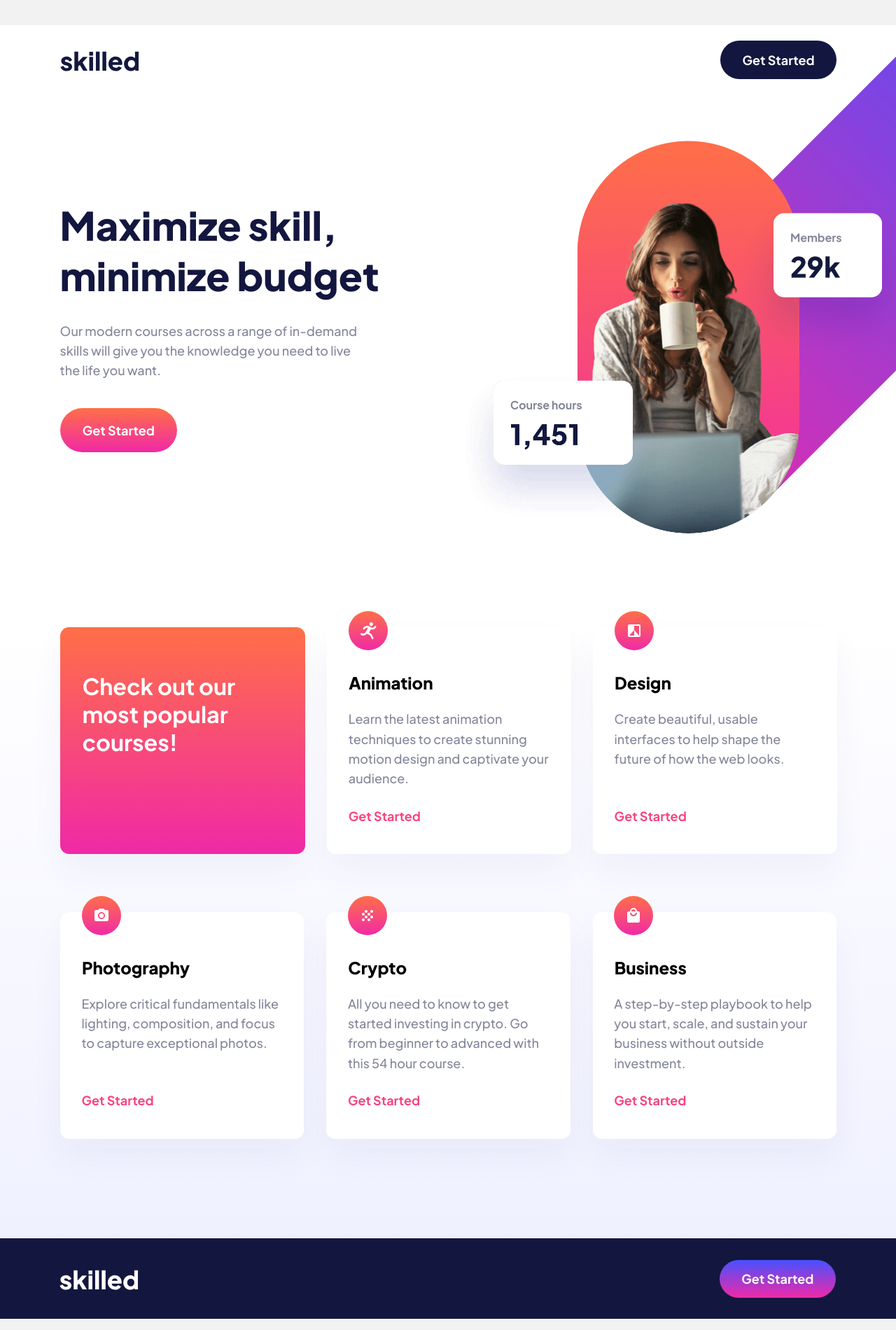
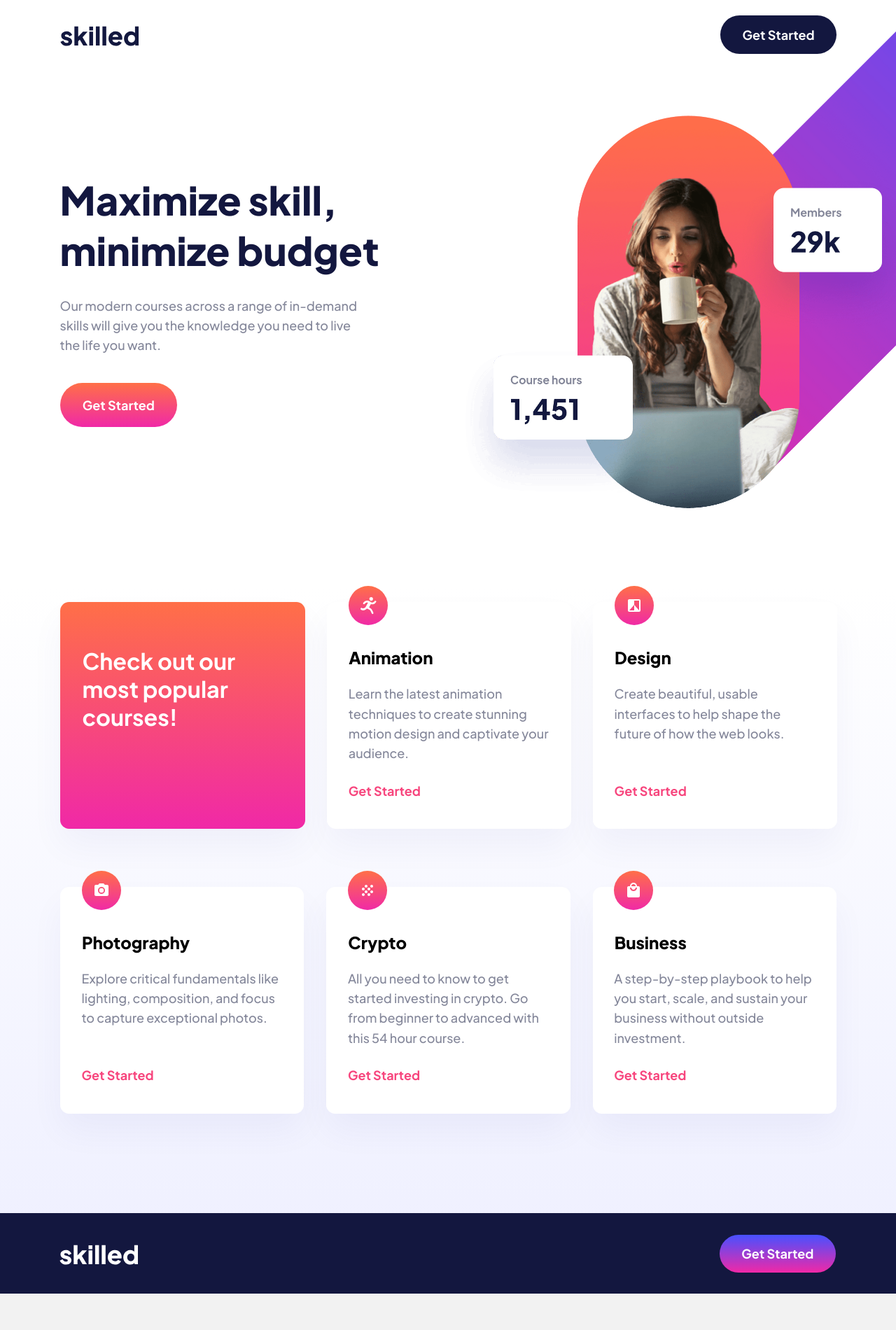
Before and after one commit to crispane/FrontendMentor, a plain HTML site: page skilled-elearning-landing-page/skilled-elearning-landing-page/starter-code/index.html in a window 1280 px wide. Shown: the top 1900 px of the page at 70% size. After the commit the page ends 1848 px from the top, so only its background shows below. Drawn offline with Linux system fonts and the light colour scheme.

Commit message:
Remove top and bottom margins

```diff
--- a/skilled-elearning-landing-page/skilled-elearning-landing-page/starter-code/styles.css
+++ b/skilled-elearning-landing-page/skilled-elearning-landing-page/starter-code/styles.css
@@ -46,7 +46,6 @@ footer {
 /*  Header */
 
 header {
-  margin-top: 2rem;
   display: flex;
   flex-direction: column;
 }
@@ -173,7 +172,6 @@ section a {
 
 footer {
   padding: 1.1rem 1rem 1rem 1rem;
-  margin-bottom: 2rem;
   background-color: var(--deeppurple);
 }
 .footer-container {
```
Also changed, not shown: skilled-elearning-landing-page/skilled-elearning-landing-page/starter-code/index.html (+0 -2 lines).
